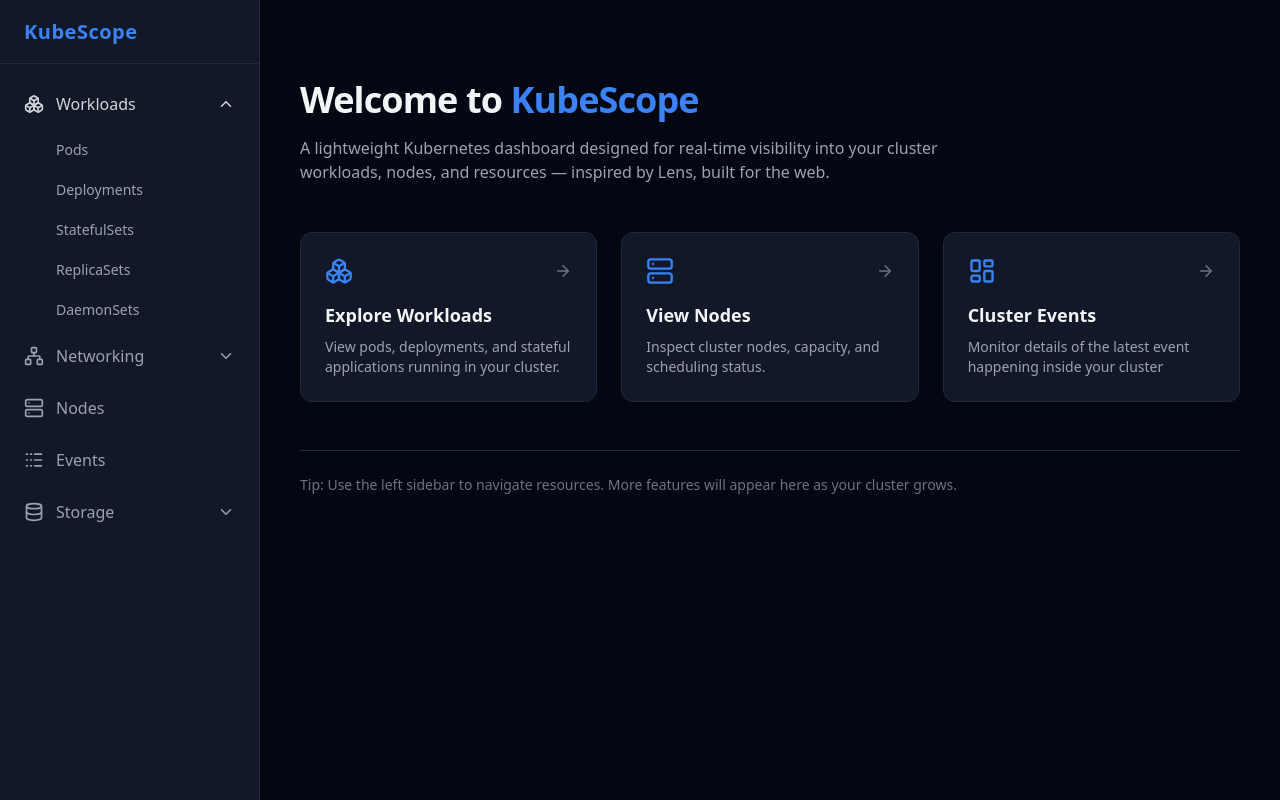
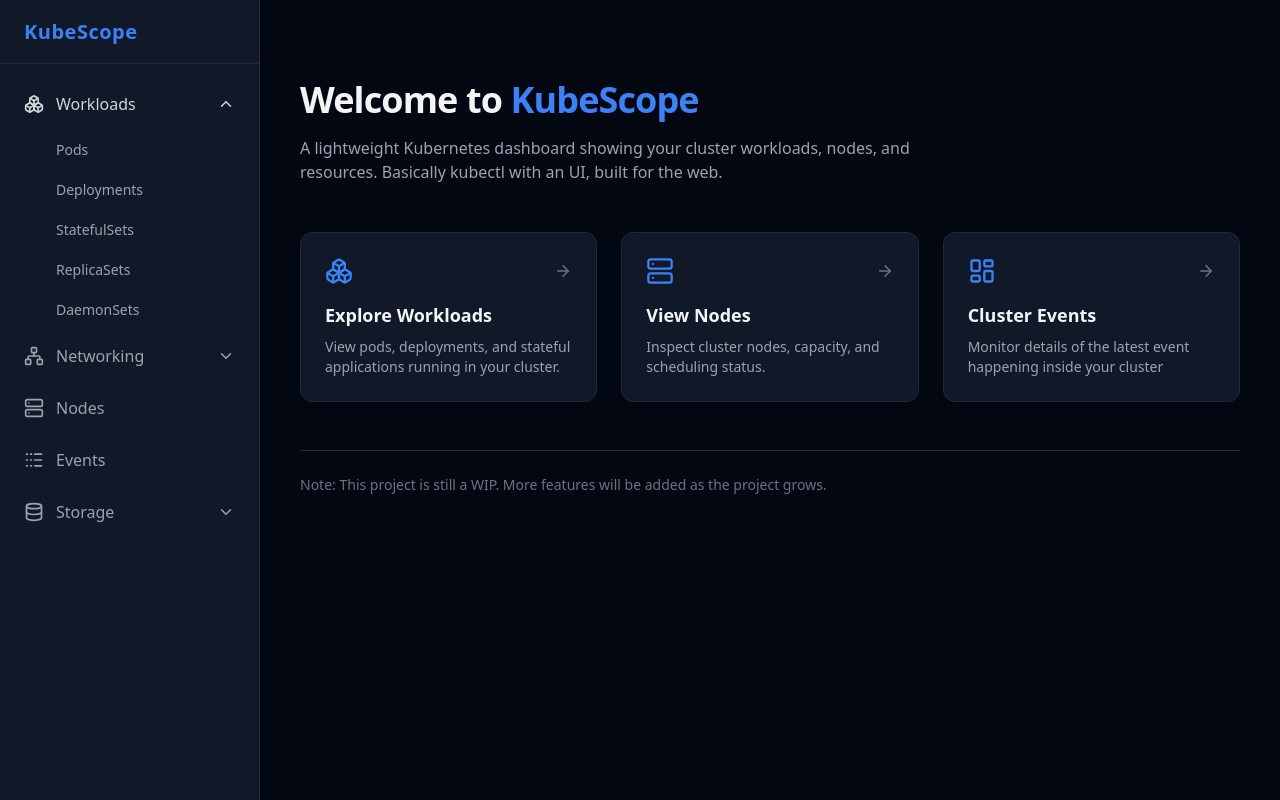
Before and after one commit to TonyQ-Lab/kubescope-dashboard, a React (Create React App) app in the folder kubescope-frontend/: page / in a window 1280 px wide. Built offline with nearby package versions, Linux system fonts and the light colour scheme.

Commit message:
Small changes and updates

```diff
--- a/kubescope-frontend/src/pages/Home.jsx
+++ b/kubescope-frontend/src/pages/Home.jsx
@@ -12,9 +12,7 @@ export default function Home() {
         </h1>
 
         <p className="text-sm sm:text-base text-gray-400 max-w-2xl">
-          A lightweight Kubernetes dashboard designed for real-time
-          visibility into your cluster workloads, nodes, and resources —
-          inspired by Lens, built for the web.
+          A lightweight Kubernetes dashboard showing your cluster workloads, nodes, and resources. Basically kubectl with an UI, built for the web.
         </p>
       </div>
 
@@ -47,8 +45,7 @@ export default function Home() {
 
       {/* ---- Footer hint ---- */}
       <div className="text-xs sm:text-sm text-gray-500 border-t border-gray-800 pt-4 sm:pt-6">
-        Tip: Use the left sidebar to navigate resources. More features will
-        appear here as your cluster grows.
+        Note: This project is still a WIP. More features will be added as the project grows.
       </div>
     </div>
   );
```
Also changed, not shown: 3 other files (tests, documents, lock files or other folders).
